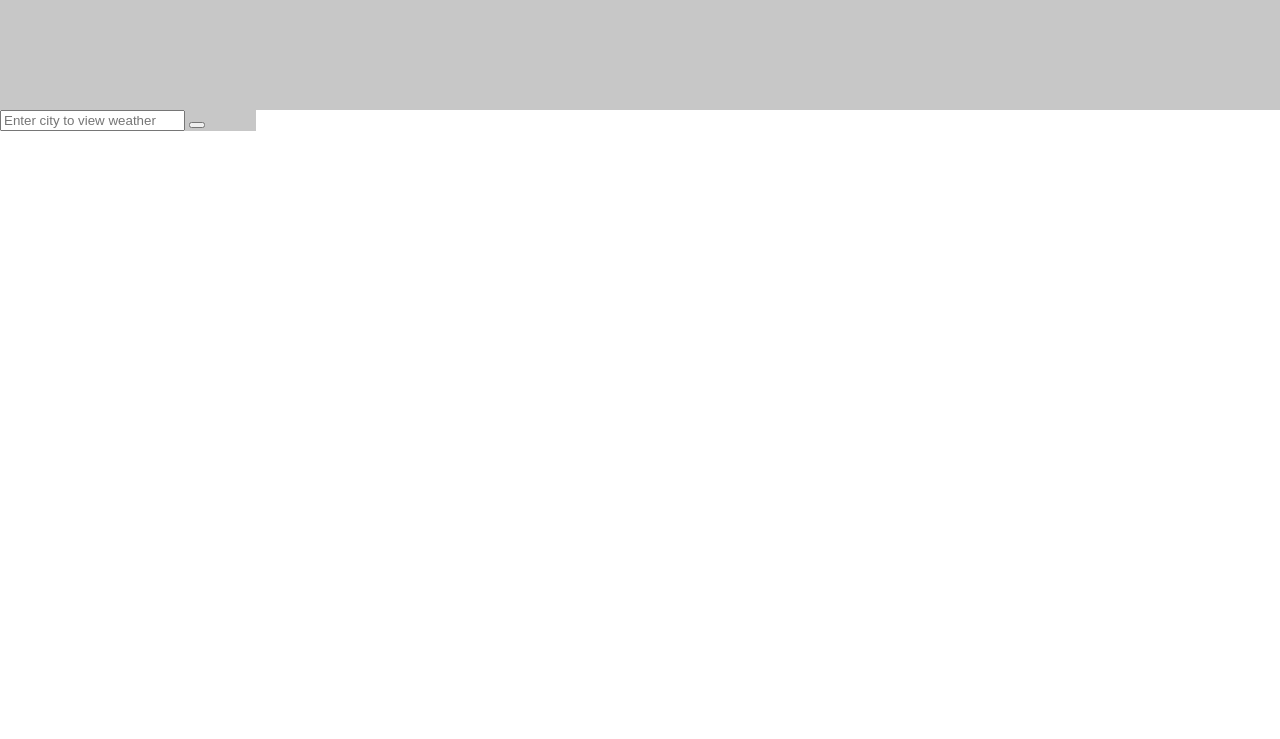
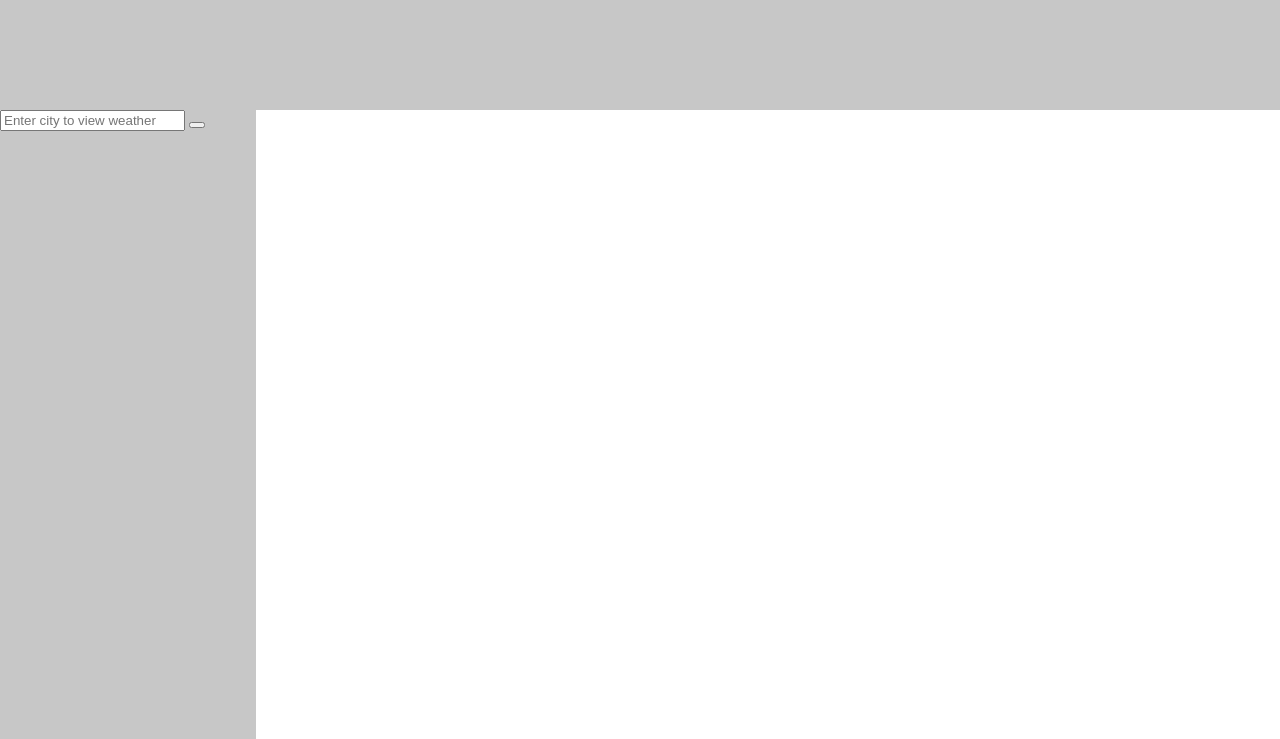
Before and after one commit to Cutter25/Corbin-s-Weather-App, a plain HTML site: page index.html in a window 1280 px wide. Shown: the part 61-800 px from the top of the page. Drawn offline with Linux system fonts and the light colour scheme.

Commit message:
Styling submit area

```diff
--- a/style.css
+++ b/style.css
@@ -12,7 +12,8 @@ body {
 }
 
 .city-search {
+    display: block;
     background-color: rgb(199, 199, 199);
     width: 20%;
-    height: 100%;
+    height: 1200px;
 }
```
